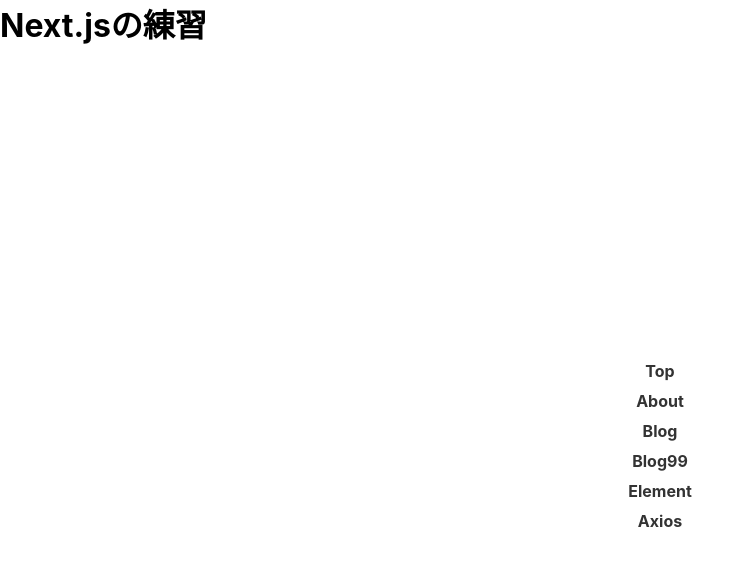
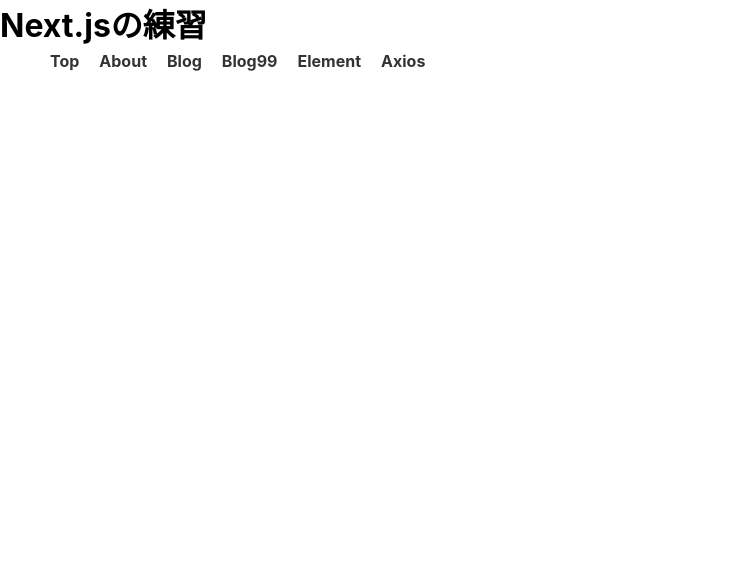
Before and after one commit to wd30gsrc/nuxt-sample, a Nuxt app: page / in a window 1280 px wide. Shown: the top 566 px of the page, without its empty margins (0-753 px from the left). Built offline with nearby package versions, Linux system fonts and the light colour scheme.

Commit message:
Navgationコンポーネントを共通パーツ化

```diff
--- a/components/Navigation.vue
+++ b/components/Navigation.vue
@@ -1,32 +1,32 @@
 <template>
   <div>
     <ul class="local-nav">
-      <li>
+      <li class="local-nav__item">
         <nuxt-link to="/">
           Top
         </nuxt-link>
       </li>
-      <li>
+      <li class="local-nav__item">
         <nuxt-link to="/about">
           About
         </nuxt-link>
       </li>
-      <li>
+      <li class="local-nav__item">
         <nuxt-link to="/blog">
           Blog
         </nuxt-link>
       </li>
-      <li>
+      <li class="local-nav__item">
         <nuxt-link to="/blog/99">
           Blog99
         </nuxt-link>
       </li>
-      <li>
+      <li class="local-nav__item">
         <nuxt-link to="/element">
           Element
         </nuxt-link>
       </li>
-      <li>
+      <li class="local-nav__item">
         <nuxt-link to="/axios">
           Axios
         </nuxt-link>
@@ -45,6 +45,11 @@ export default {
 .local-nav {
   list-style: none;
   font-weight: bold;
+  display: flex;
+  flex-wrap: wrap;
+  &__item {
+    padding: 0 10px 0;
+  }
   a {
     text-decoration: none;
     color: #333;
--- a/layouts/default.vue
+++ b/layouts/default.vue
@@ -3,9 +3,20 @@
     <header>
       <h1>Next.jsの練習</h1>
     </header>
+    <nav><Navigation /></nav>
     <Nuxt />
   </div>
 </template>
+
+<script>
+import Navigation from '~/components/Navigation.vue'
+
+export default {
+  components: {
+    Navigation
+  }
+}
+</script>
 
 <style>
 html {
--- a/pages/axios.vue
+++ b/pages/axios.vue
@@ -16,7 +16,7 @@ export default {
   },
   methods: {
     async getIp () {
-      this.ip = await this.$axios.$get('http://icanhazip.com')
+      this.ip = await this.$axios.$get('//icanhazip.com')
     }
   }
 }
--- a/pages/index.vue
+++ b/pages/index.vue
@@ -1,28 +1,13 @@
 <template>
-  <div class="container">
-    <navigation />
-  </div>
+  <div class="container" />
 </template>
 
 <script>
-import Navigation from '~/components/Navigation.vue'
-
 export default {
-  components: {
-    Navigation
-  }
 }
 </script>
 
 <style>
-.container {
-  margin: 0 auto;
-  min-height: 100vh;
-  display: flex;
-  justify-content: center;
-  align-items: center;
-  text-align: center;
-}
 
 .title {
   font-family:
```
